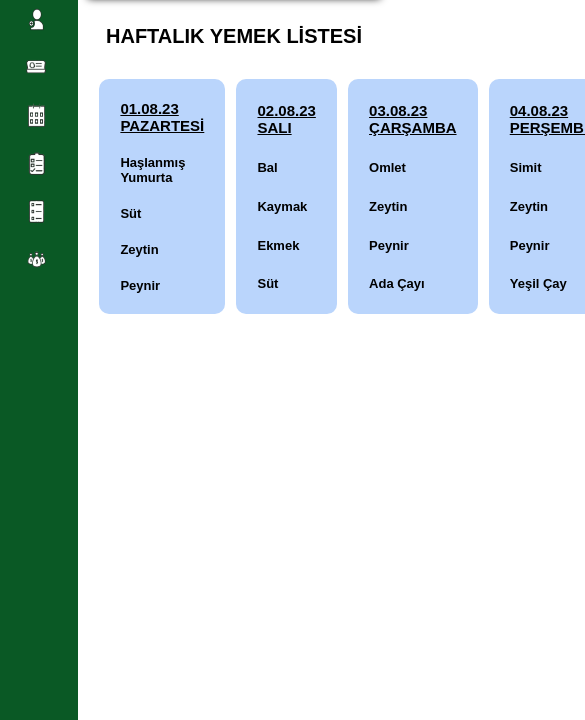
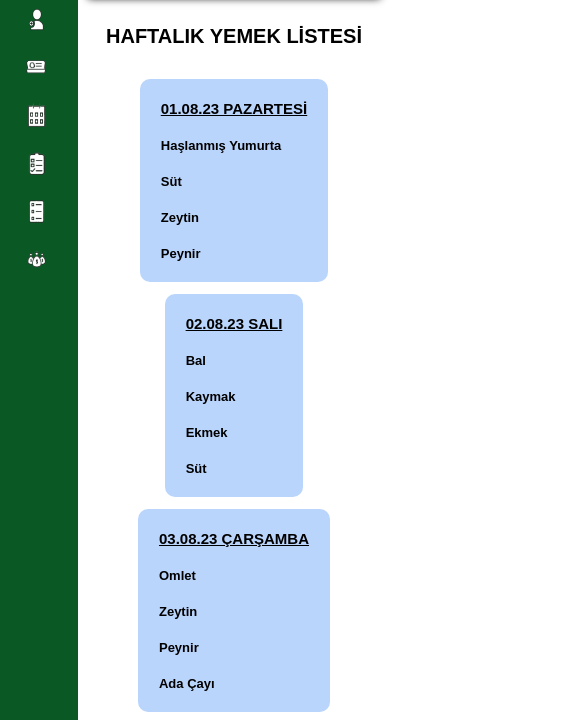
Before and after one commit to mertercoban/ControlPanel, a website: page yemek.html in a window 390 px wide. Shown: the part 90-810 px from the top of the page, 585 px wide, since content can reach past the window. Drawn offline with Linux system fonts and the light colour scheme.

Commit message:
update bootstrap settings

```diff
--- a/main.css
+++ b/main.css
@@ -206,6 +206,7 @@ ul {
     display: flex;
     flex-direction: column;
     overflow: auto;
+    z-index: 1;
 }
 
 .menu .brand {
@@ -376,7 +377,7 @@ h5 {
     padding: 10px 8px;
     border-bottom: 2px;
     border-style: none;
-    width: 95%;
+    width: max-content;
     margin-left: auto;
     margin-right: auto;
 }
@@ -424,6 +425,7 @@ h5 {
     width: max-content;
     margin-left: auto;
     margin-right: auto;
+    z-index: 0;
 }
 
 .kisi .content {
@@ -508,6 +510,20 @@ tr {
         height: 53px;
     }
 
+    .etkinlik .content,
+    .yemek .content {
+
+        display: flex;
+        text-align: left;
+        justify-content: space-around;
+        padding: 10px 8px;
+        border-bottom: 2px;
+        border-style: none;
+        width: auto;
+        flex-wrap: wrap;
+        margin-left: auto;
+        margin-right: auto;
+    }
 }
 
 @media screen and (max-width: 536px) {
@@ -529,6 +545,22 @@ tr {
         display: none;
     }
 
+
+    .etkinlik .content,
+    .yemek .content {
+
+        display: flex;
+        text-align: left;
+        justify-content: space-around;
+        padding: 10px 8px;
+        border-bottom: 2px;
+        border-style: none;
+        margin-left: auto;
+        margin-right: auto;
+        flex-wrap: wrap;
+        /*simgelerin alt alta olması için*/
+    }
+
 }
 
 .modal {
@@ -540,7 +572,6 @@ tr {
     width: 80%;
     height: 100%;
     overflow: auto;
-    /* Gerekirse kaydırmayı etkinleştir */
     background-color: rgba(0, 0, 0, 0.4);
 }
 
@@ -559,7 +590,7 @@ tr {
     font-weight: bold;
 }
 
-.ödemeler button{
+.ödemeler button {
     border-radius: 5px;
 }
 
```
